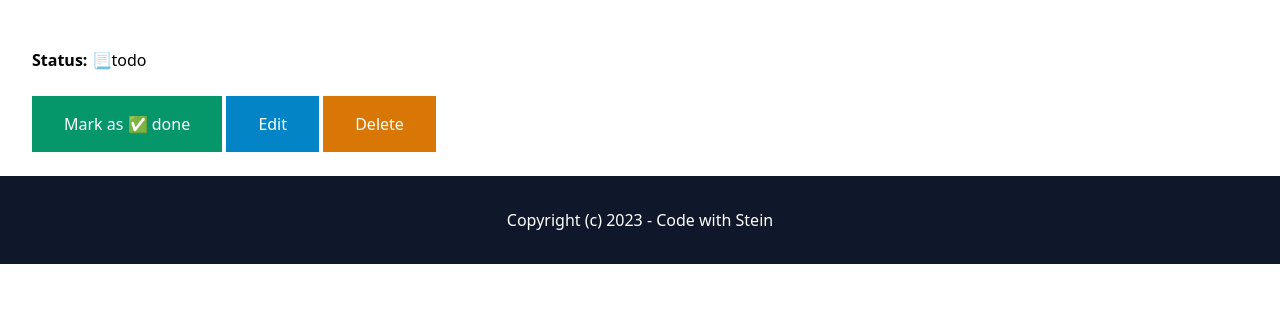
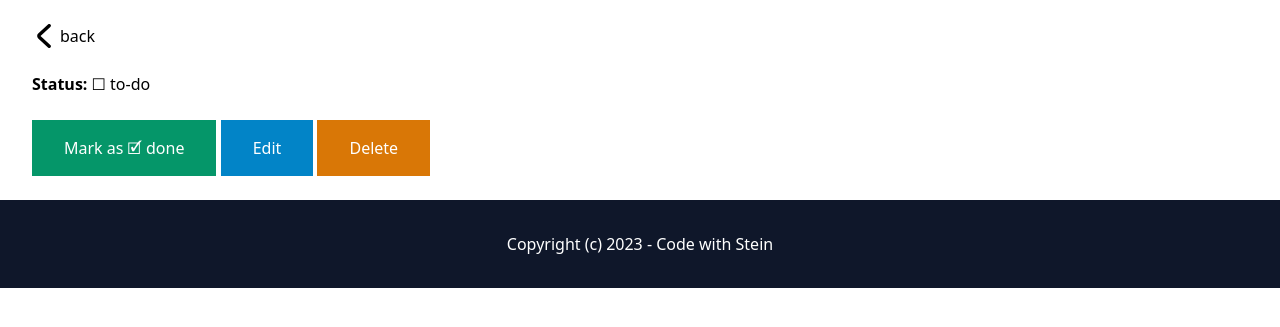
Before and after one commit to arsenbai/project-management-system, a Django app: template pms/task/templates/task/detail.html in a window 1280 px wide. Shown: the part 76-403 px from the top of the page. Run offline with Django 5.2, Linux system fonts and the light colour scheme; the template is opened without the code that fills it, so the values that code supplies are empty; some libraries are stand-ins or nearby versions.

Commit message:
add 'Back' button

```diff
--- a/pms/task/templates/task/detail.html
+++ b/pms/task/templates/task/detail.html
@@ -1,18 +1,28 @@
 {% extends 'core/base.html' %}
 
 {% block content %}
+
+    <a href="{% url 'todolist:todolist' project.id todolist.id %}">
+        <div class="flex mb-6 gap-x-1">
+            <svg class="self-center w-6 h-6 dark:text-slate" aria-hidden="true" xmlns="http://www.w3.org/2000/svg" fill="none" viewBox="0 0 8 14">
+                <path stroke="currentColor" stroke-linecap="round" stroke-linejoin="round" stroke-width="2" d="M7 1 1.3 6.326a.91.91 0 0 0 0 1.348L7 13"/>
+            </svg>
+            <p class="self-center text-6">back</p>
+        </div>
+    </a>
+
     <h1 class="mb-6 text-3xl">{{ task.name }}</h1>
 
-    <p class="mb-6"><strong class="font-bold">Status:</strong> {% if task.is_done %}✅done{% else %}📃todo{% endif %}</p>
+    <p class="mb-6"><strong class="font-bold">Status:</strong> {% if task.is_done %}🗹 done{% else %}☐ to-do{% endif %}</p>
 
     {% if task.description %}
         <p class="mb-6">{{ task.description }}</p>
     {% endif %}
 
     {% if not task.is_done %}
-        <a href="?is_done=yes" class="py-4 px-8 bg-emerald-600 text-white inline-block">Mark as ✅ done</a>
+        <a href="?is_done=yes" class="py-4 px-8 bg-emerald-600 text-white inline-block">Mark as 🗹 done</a>
     {% else %}
-        <a href="?is_done=no" class="py-4 px-8 bg-gray-600 text-white inline-block">Switch to 📃to-do</a>
+        <a href="?is_done=no" class="py-4 px-8 bg-gray-600 text-white inline-block">Switch to ☐ to-do</a>
     {% endif %}
     <a href="{% url 'task:edit' task.project_id task.todolist_id task.id %}" class="py-4 px-8 bg-sky-600 text-white inline-block">Edit</a>
     <a href="{% url 'task:delete' task.project_id task.todolist_id task.id %}" class="py-4 px-8 bg-amber-600 text-white inline-block">Delete</a>
```
Also changed, not shown: pms/project/templates/project/project.html (+10 -0 lines).
